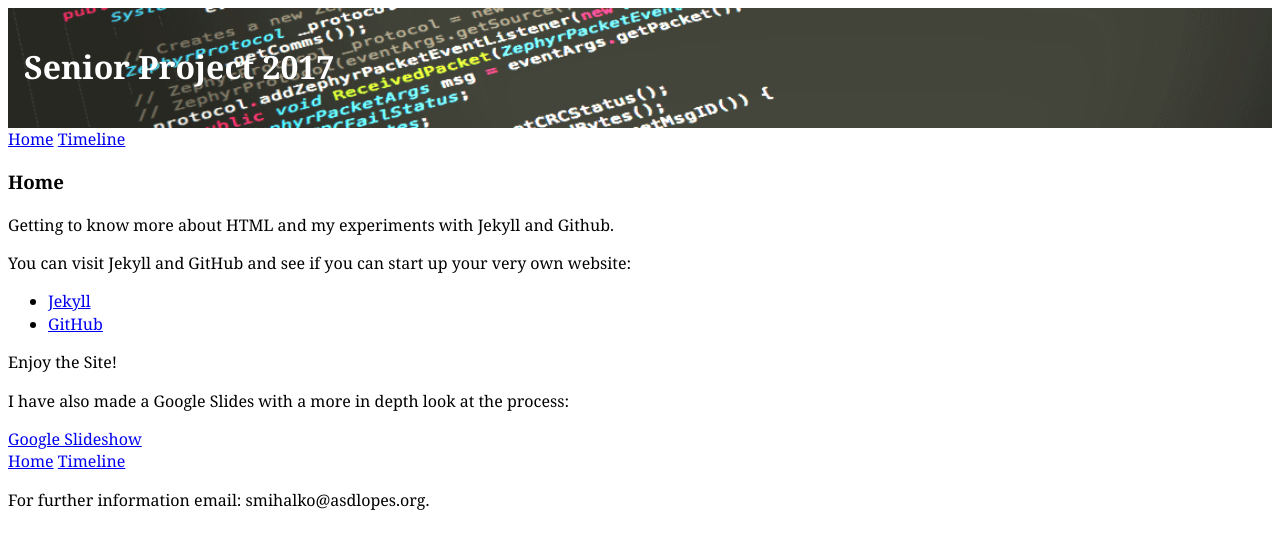
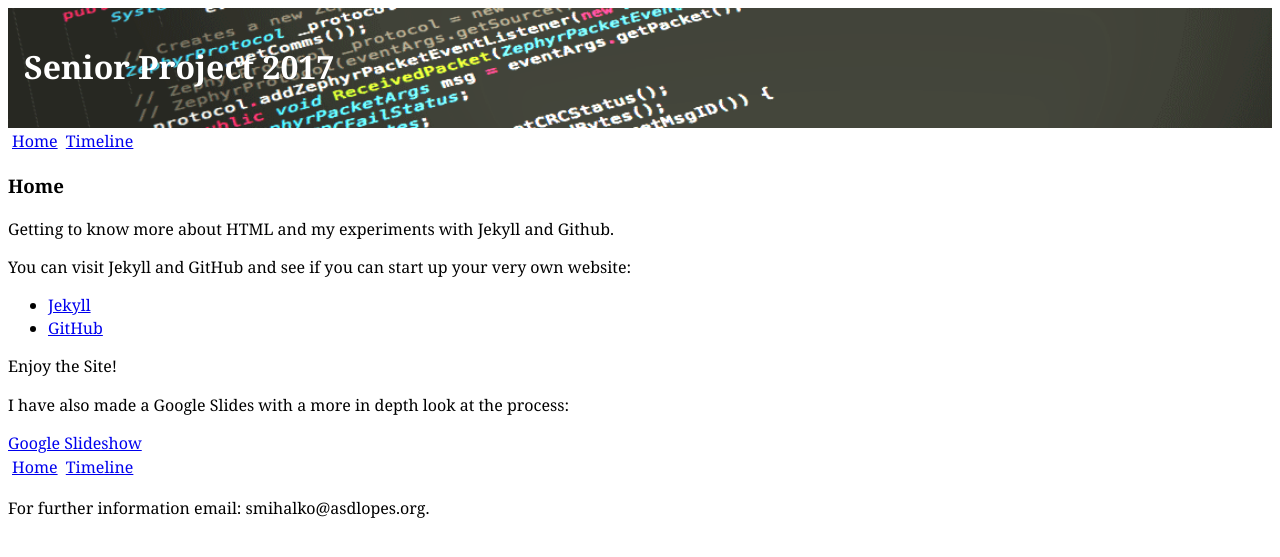
Before and after one commit to sebastianmihalko/project, a Jekyll site: the page built from index.html, in a window 1280 px wide. Shown: the top 557 px of the page. Built offline with Jekyll 4.4.1, drawn with Linux system fonts in a browser that asks for light colours.

Commit message:
messing with the padding of the nav class

```diff
--- a/css/common.css
+++ b/css/common.css
@@ -10,7 +10,8 @@ html {
 }
 .nav {
   margin: 0;
-  padding: 0;
+  padding: .125em;
+
 
   list-style-type: none;
 }
```
